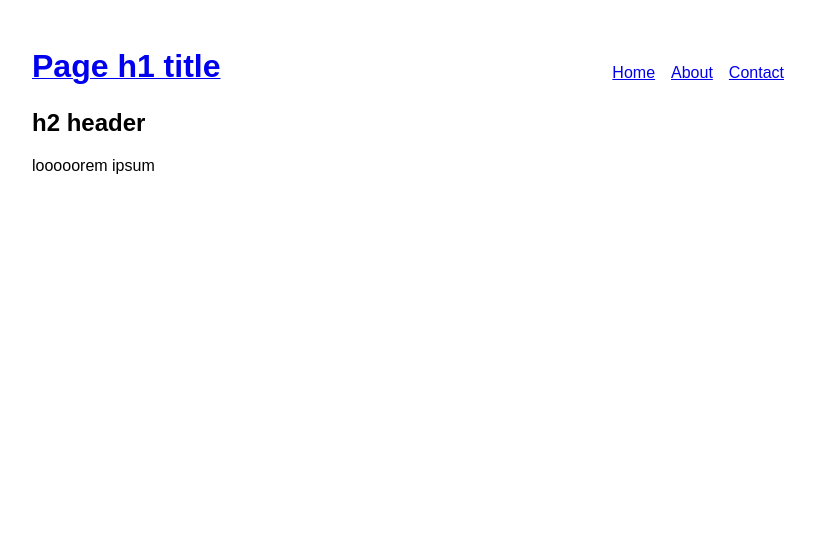
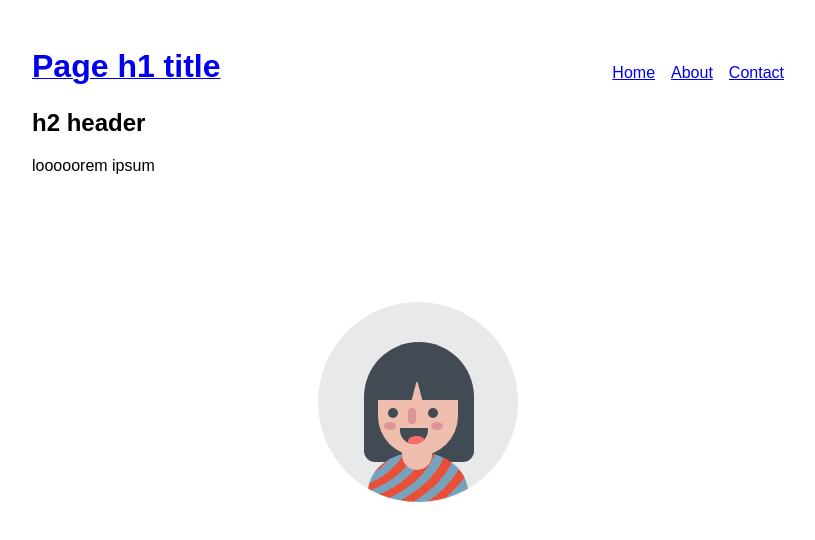
Before and after one commit to allisonlu/gatsby-site, a Gatsby site: page / in a window 1280 px wide. Shown: the whole page, without its empty margins (224-1039 px from the left). Built offline with nearby package versions, Linux system fonts and the light colour scheme; Gatsby itself is replaced by a stand-in of ours.

Commit message:
added a pure-css self-portrait

```diff
--- /dev/null
+++ b/src/components/self-portrait.js
@@ -0,0 +1,28 @@
+import React from "react"
+import "./self-portrait.scss"
+
+const SelfPortrait = props => (
+    <div class="container">
+        <div class="profile">
+            <div class="wrapper">
+                <div class="hair"></div>
+                <div class="bangs-left"></div>
+                <div class="bangs-right"></div>
+                <div class="face"></div>
+                {/* <div class="glasses">
+                    <div class="glasses-inside"></div>
+                </div> */}
+                <div class="eyes"></div>
+                <div class="blush"></div>
+                <div class="nose"></div>
+                <div class="mouth">
+                    <div class="tongue"></div>
+                </div>
+                <div class="neck"></div>
+                <div class="shirt"></div>
+            </div>
+        </div>
+    </div>
+)
+
+export default SelfPortrait
--- /dev/null
+++ b/src/components/self-portrait.scss
@@ -0,0 +1,218 @@
+/* inspired by Sasha Tran. thank you!
+
+https://codepen.io/sashatran/pen/BpPdMb */
+
+$skin: #F0BEAF;
+$hair: #424B54;
+$blush: #DC9596;
+
+@mixin glasses() {
+	clip-path: polygon(100% 39%, 74% 65%, 54% 64%, 39% 51%, 29% 30%);
+}
+
+.container,
+.hair,
+.face,
+.bangs-left,
+.bangs-right,
+.glasses-inside,
+.eyes,
+.blush,
+.nose,
+.mouth,
+.tongue,
+.neck,
+.shirt {
+	position: absolute;
+}
+
+.container {
+	top: 0;
+	bottom: 0;
+	right: 0;
+	left: 0;
+	margin: auto;
+	width: 200px;
+	height: 200px;
+}
+
+.intro {
+	font-size: 48px;
+	font-weight: bold;
+	font-style: italic;
+	color: white;
+	margin-bottom: 40px;
+}
+
+.profile {
+	position: relative;
+	width: 100%;
+	height: 100%;
+	border: 2px solid white;
+	border-radius: 50%;
+	background: #E8E9EB;
+	overflow: hidden;
+}
+
+.face {
+	width: 40%;
+	height: 37%;
+	top: 40%;
+	left: 30%;
+	background: $skin;
+	border-radius: 10px 10px 50px 50px;
+	z-index: 3;
+}
+
+// todo: shave? wave?
+.hair {
+	width: 55%;
+	height: 60%;
+	top: 20%;
+	left: 23%;
+	background: $hair;
+	border-radius: 100px 100px 20px 20px;
+}
+
+.bangs {
+	&-left {
+		width: 21%;
+		height: 12%;
+		top: 37%;
+		left: 29%;
+		background: $hair;
+		z-index: 4;
+		clip-path: polygon(0 0, 100% 0, 85% 100%, 0 100%);
+	}
+
+	&-right {
+		width: 21%;
+		height: 12%;
+		top: 37%;
+		right: 30%;
+		background: $hair;
+		z-index: 4;
+		clip-path: polygon(0 0, 100% 0, 100% 100%, 15% 100%);
+	}
+}
+
+// todo: ::after pseudo-element, reflect element
+.glasses {
+	position: relative;
+	width: 12vmin;
+	height: 14vmin;
+	top: 79px;
+	// bottom: 0%;
+	left: 40px;
+	// border: 1px solid black;
+	background: black;
+	@include glasses();
+	z-index: 4;
+
+	&-inside {
+		top: 10px;
+		bottom: 10px;
+		left: 10px;
+		right: 9px;
+		background: $skin;
+		@include glasses();
+	}
+}
+
+.eyes {
+	width: 5%;
+	height: 5%;
+	top: 53%;
+	left: 35%;
+	background: $hair;
+	border-radius: 100%;
+	z-index: 4;
+	box-shadow: 40px 0 $hair; // right eye
+}
+
+.blush {
+	width: 6%;
+	height: 4%;
+	top: 60%;
+	left: 33%;
+	background: $blush;
+	border-radius: 100%;
+	z-index: 3;
+	box-shadow: 47px 0 $blush; // right blush
+}
+
+.nose {
+	width: 4%;
+	height: 8%;
+	top: 53%;
+	left: 45%;
+	border-radius: 10px;
+	background: $blush;
+	z-index: 3;
+
+	// // uncomment for some fun:
+	// // play this: https://www.youtube.com/watch?v=UWhKa7M52BA
+	// background: red;
+	// border-radius: 100px;
+	// width: 10%;
+	// height: 10%;
+	// top: 52%;
+	// left: 42%;
+}
+
+.mouth {
+	width: 14%;
+	height: 8%;
+	top: 63%;
+	left: 41%;
+	background: $hair;
+	border-radius: 0 0 100px 100px;
+	z-index: 3;
+	overflow: hidden;
+}
+
+.tongue {
+	width: 60%;
+	height: 60%;
+	top: 50%;
+	left: 30%;
+	background: #FF6B6B;
+	border-radius: 100%;
+}
+
+.neck {
+	width: 15%;
+	height: 15%;
+	top: 69%;
+	left: 42%;
+	background: $skin;
+	z-index: 2;
+	border-radius: 100%;
+}
+
+.shirt {
+	width: 50%;
+	height: 40%;
+	top: 75%;
+	left: 25%;
+	background: #E94F37;
+	z-index: 1;
+	border-radius: 100%;
+	background: repeating-radial-gradient(
+		ellipse farthest-corner at -50% -20%,
+		#78A1BB 0,
+		#78A1BB 10px,
+		#E94F37 10px,
+		#E94F37 20px
+	);
+}
+
+// .default {
+	// width: 40%;
+	// height: 40%;
+	// top: 40%;
+	// left: 40%;
+	// background: white;
+	// z-index: 2;
+	// border-radius: 100%;
+// }
--- a/src/pages/index.js
+++ b/src/pages/index.js
@@ -1,11 +1,14 @@
 import React from "react"
 import Layout from "../components/layout"
+import SelfPortrait from "../components/self-portrait"
 
 export default function Home() {
   return (
     <Layout>
       <h2>h2 header</h2>
       <p>looooorem ipsum</p>
+
+      <SelfPortrait></SelfPortrait>
     </Layout>
   )
 }
```
